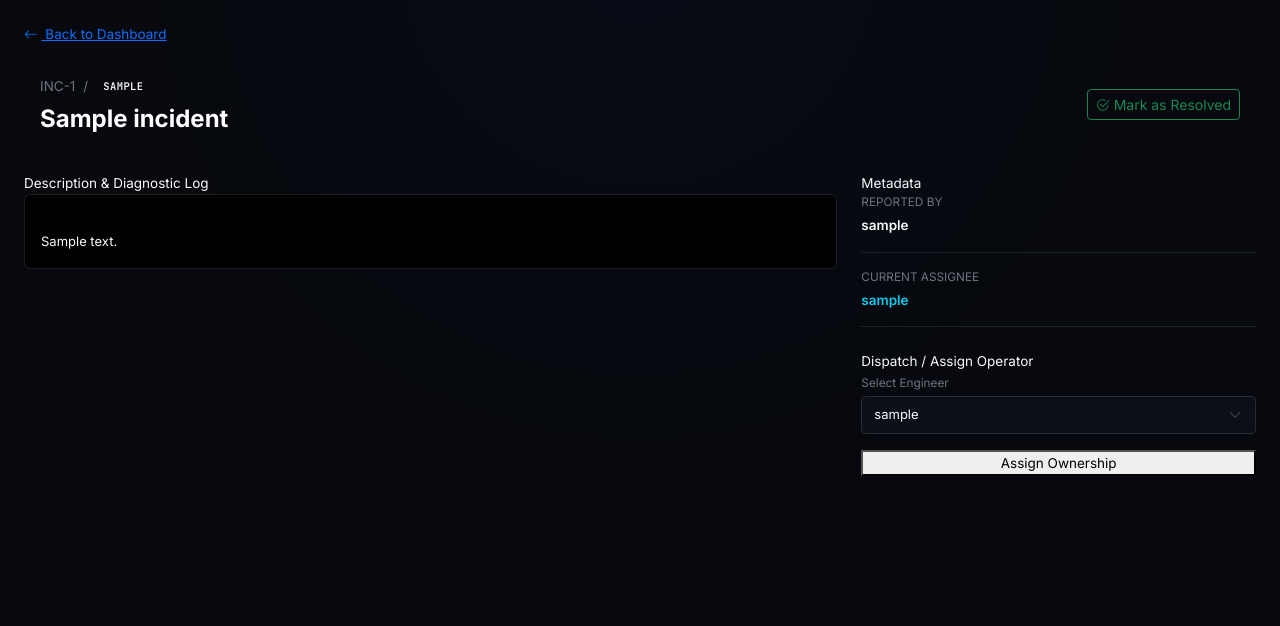
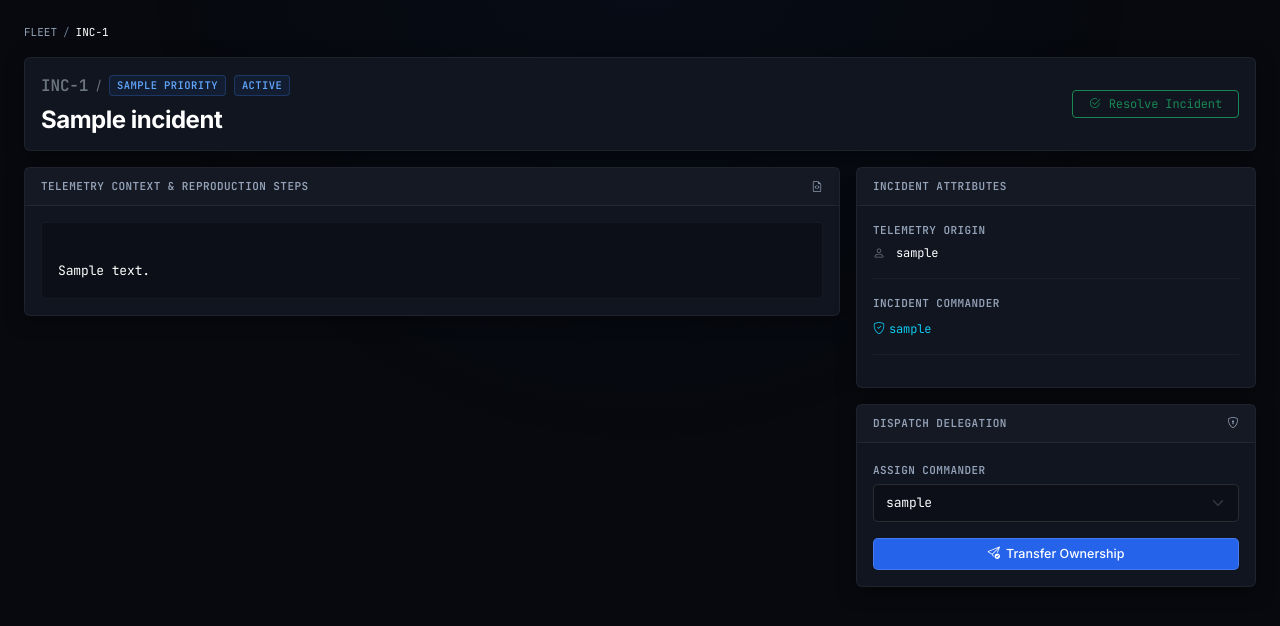
Before and after one commit to Adityachandkaushik/incident-management-system, a Flask app: page /incident/1 in a window 1280 px wide. Shown: the part 48-674 px from the top of the page. Run offline with Flask 3, Linux system fonts and the light colour scheme; the visitor is signed in with stand-in values (Sample User, id 1); tables that the repository leaves empty hold one stand-in row (values such as "Sample post").

Commit message:
update base template UI

```diff
--- a/templates/incident_detail.html
+++ b/templates/incident_detail.html
@@ -1,66 +1,74 @@
 {% extends "base.html" %}
 
-{% block title %}Incident #{{ incident['id'] }} - Details{% endblock %}
+{% block title %}INC-{{ incident['id'] }} Detail - OpsConsole{% endblock %}
 
 {% block content %}
-<div class="mb-3">
-    <a href="{{ url_for('incidents.dashboard') }}" class="btn-ops-subtle">
-        <i class="bi bi-arrow-left me-1"></i> Back to Dashboard
-    </a>
+<!-- Scoped Path Navigation -->
+<div class="sre-breadcrumb">
+    <a href="{{ url_for('incidents.dashboard') }}">FLEET</a>
+    <span>/</span>
+    <span class="text-white">INC-{{ incident['id'] }}</span>
 </div>
 
-<!-- Header Control Box -->
-<div class="ops-box p-3 mb-4">
-    <div class="d-flex flex-column flex-md-row justify-content-between align-items-start align-items-md-center gap-3">
+<!-- Header Diagnostics Banner -->
+<div class="panel mb-3">
+    <div class="panel-body d-flex flex-column flex-md-row justify-content-between align-items-start align-items-md-center gap-3">
         <div>
-            <div class="d-flex align-items-center gap-2 mb-2">
-                <span class="mono text-secondary">INC-{{ incident['id'] }}</span>
+            <div class="d-flex align-items-center gap-2 mb-2 flex-wrap">
+                <span class="code-block text-secondary fs-6 fw-bold">INC-{{ incident['id'] }}</span>
                 <span class="text-secondary">/</span>
+
                 {% if incident['priority']|lower == 'critical' %}
-                    <span class="badge-sre badge-crit">Critical</span>
+                    <span class="badge-sre badge-sre-crit">Critical Priority</span>
                 {% elif incident['priority']|lower == 'high' %}
-                    <span class="badge-sre badge-high">High</span>
+                    <span class="badge-sre badge-sre-high">High Priority</span>
                 {% elif incident['priority']|lower == 'medium' %}
-                    <span class="badge-sre badge-med">Medium</span>
+                    <span class="badge-sre badge-sre-med">Medium Priority</span>
                 {% else %}
-                    <span class="badge-sre badge-low">{{ incident['priority'] }}</span>
+                    <span class="badge-sre badge-sre-low">{{ incident['priority'] }} Priority</span>
                 {% endif %}
 
                 {% if incident['status']|lower == 'open' %}
-                    <span class="badge-sre badge-crit">Open</span>
+                    <span class="badge-sre badge-sre-crit"><i class="bi bi-record-fill" style="font-size: 6px;"></i> Open</span>
                 {% elif incident['status']|lower == 'assigned' %}
-                    <span class="badge-sre badge-high">Assigned</span>
+                    <span class="badge-sre badge-sre-high"><i class="bi bi-person-fill"></i> Assigned</span>
                 {% elif incident['status']|lower == 'resolved' %}
-                    <span class="badge-sre badge-res">Resolved</span>
+                    <span class="badge-sre badge-sre-res"><i class="bi bi-check-lg"></i> Resolved</span>
+                {% else %}
+                    <span class="badge-sre badge-sre-low">{{ incident['status'] }}</span>
                 {% endif %}
             </div>
-            <h1 class="h4 fw-bold text-white mb-0">{{ incident['title'] }}</h1>
+            <h1 class="h4 fw-bold text-white mb-0" style="letter-spacing: -0.02em;">{{ incident['title'] }}</h1>
         </div>
 
         <div>
             {% if incident['status']|lower != 'resolved' %}
             <form action="{{ url_for('incidents.resolve_incident', incident_id=incident['id']) }}" method="POST">
-                <button type="submit" class="btn btn-sm btn-outline-success d-flex align-items-center gap-1 mono">
-                    <i class="bi bi-check2-circle"></i> Mark as Resolved
+                <button type="submit" class="btn btn-sm btn-outline-success d-inline-flex align-items-center gap-2 py-1 px-3 code-block" style="font-size: 12px;">
+                    <i class="bi bi-check2-circle"></i>
+                    <span>Resolve Incident</span>
                 </button>
             </form>
             {% else %}
-            <span class="badge-sre badge-res py-2 px-3">
-                <i class="bi bi-check-all fs-6"></i> Resolved
+            <span class="badge-sre badge-sre-res px-3 py-2" style="font-size: 11px;">
+                <i class="bi bi-patch-check-fill"></i> System Recovered
             </span>
             {% endif %}
         </div>
     </div>
 </div>
 
-<div class="row g-4">
-    <!-- Main Log / Description -->
+<div class="row g-3">
+    <!-- Left Workspace: Situation Analysis -->
     <div class="col-12 col-lg-8">
-        <div class="ops-box">
-            <div class="ops-header">Description & Diagnostic Log</div>
-            <div class="ops-body">
-                <div class="p-3 rounded border border-secondary border-opacity-25 bg-black">
-                    <p class="mb-0 text-light mono" style="white-space: pre-line; line-height: 1.6; font-size: 13px;">
+        <div class="panel">
+            <div class="panel-header">
+                <span>Telemetry Context & Reproduction Steps</span>
+                <i class="bi bi-file-earmark-code"></i>
+            </div>
+            <div class="panel-body">
+                <div class="p-3 rounded-1 border border-secondary border-opacity-10" style="background: var(--surface-low);">
+                    <p class="mb-0 text-white code-block" style="white-space: pre-line; line-height: 1.65; font-size: 13px;">
                         {{ incident['description'] }}
                     </p>
                 </div>
@@ -68,45 +76,57 @@
         </div>
     </div>
 
-    <!-- Metadata & Admin -->
+    <!-- Right Workspace: Meta & Operator Assignment -->
     <div class="col-12 col-lg-4">
-        <div class="ops-box mb-4">
-            <div class="ops-header">Metadata</div>
-            <div class="ops-body">
-                <div class="mb-3 pb-3 border-bottom border-secondary border-opacity-25">
-                    <div class="mono small text-secondary">REPORTED BY</div>
-                    <div class="fw-semibold mt-1">
-                        {{ incident['creator_name'] if incident['creator_name'] else 'System' }}
+        <!-- Metadata Overview -->
+        <div class="panel mb-3">
+            <div class="panel-header">Incident Attributes</div>
+            <div class="panel-body">
+                <div class="mb-3 pb-3 border-bottom border-secondary border-opacity-10">
+                    <span class="form-label d-block">Telemetry Origin</span>
+                    <div class="code-block text-white mt-1">
+                        <i class="bi bi-person text-secondary me-1"></i>
+                        {{ incident['creator_name'] if incident['creator_name'] else 'SYSTEM AGENT' }}
                     </div>
                 </div>
 
-                <div class="mb-3 pb-3 border-bottom border-secondary border-opacity-25">
-                    <div class="mono small text-secondary">CURRENT ASSIGNEE</div>
-                    <div class="fw-semibold mt-1 text-info">
-                        {{ incident['assignee_name'] if incident['assignee_name'] else 'Unassigned' }}
+                <div class="mb-3 pb-3 border-bottom border-secondary border-opacity-10">
+                    <span class="form-label d-block">Incident Commander</span>
+                    <div class="mt-1">
+                        {% if incident['assignee_name'] %}
+                            <span class="code-block text-info">
+                                <i class="bi bi-shield-check me-1"></i>{{ incident['assignee_name'] }}
+                            </span>
+                        {% else %}
+                            <span class="code-block text-secondary opacity-50" style="font-size: 11px;">Awaiting Dispatch</span>
+                        {% endif %}
                     </div>
                 </div>
 
                 {% if 'created_at' in incident and incident['created_at'] %}
                 <div>
-                    <div class="mono small text-secondary">RECORDED AT</div>
-                    <div class="mono small text-secondary mt-1">
-                        {{ incident['created_at'] }}
+                    <span class="form-label d-block">Log Timestamp</span>
+                    <div class="code-block text-secondary small mt-1">
+                        <i class="bi bi-clock me-1"></i>{{ incident['created_at'] }}
                     </div>
                 </div>
                 {% endif %}
             </div>
         </div>
 
+        <!-- Admin Delegation Console -->
         {% if session.get("role") == "admin" %}
-        <div class="ops-box">
-            <div class="ops-header">Dispatch / Assign Operator</div>
-            <div class="ops-body">
+        <div class="panel">
+            <div class="panel-header">
+                <span>Dispatch Delegation</span>
+                <i class="bi bi-shield-lock"></i>
+            </div>
+            <div class="panel-body">
                 <form action="{{ url_for('incidents.assign_incident', incident_id=incident['id']) }}" method="POST">
                     <div class="mb-3">
-                        <label for="user_id" class="mono small text-secondary mb-1">Select Engineer</label>
-                        <select class="form-select" id="user_id" name="user_id" required>
-                            <option value="" disabled selected>Choose operator...</option>
+                        <label for="user_id" class="form-label">Assign Commander</label>
+                        <select class="form-select code-block" id="user_id" name="user_id" required>
+                            <option value="" disabled selected>Select Operator...</option>
                             {% if users %}
                                 {% for user in users %}
                                     <option value="{{ user['id'] }}" {% if incident['assigned_to'] == user['id'] %}selected{% endif %}>
@@ -116,8 +136,9 @@
                             {% endif %}
                         </select>
                     </div>
-                    <button type="submit" class="btn-ops w-100">
-                        Assign Ownership
+                    <button type="submit" class="btn-sre-primary w-100 justify-content-center">
+                        <i class="bi bi-send-check"></i>
+                        <span>Transfer Ownership</span>
                     </button>
                 </form>
             </div>
```
